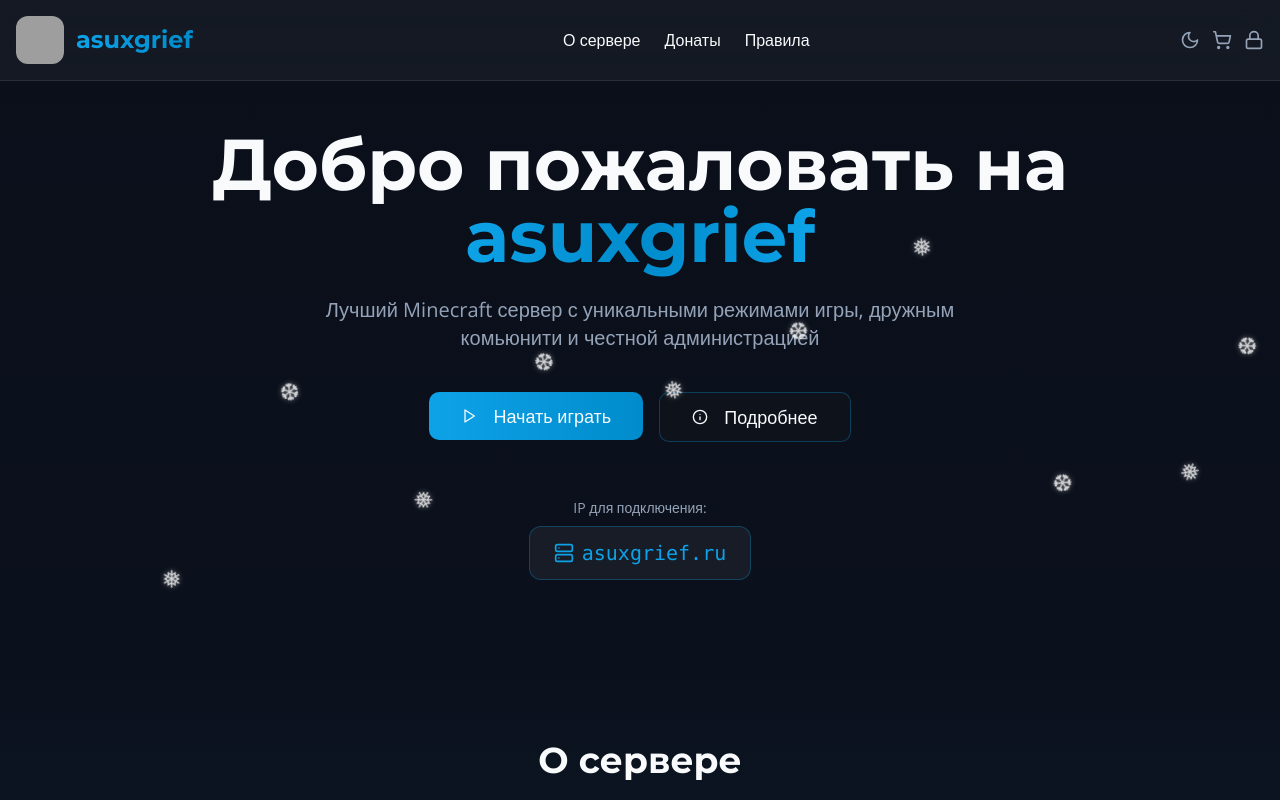
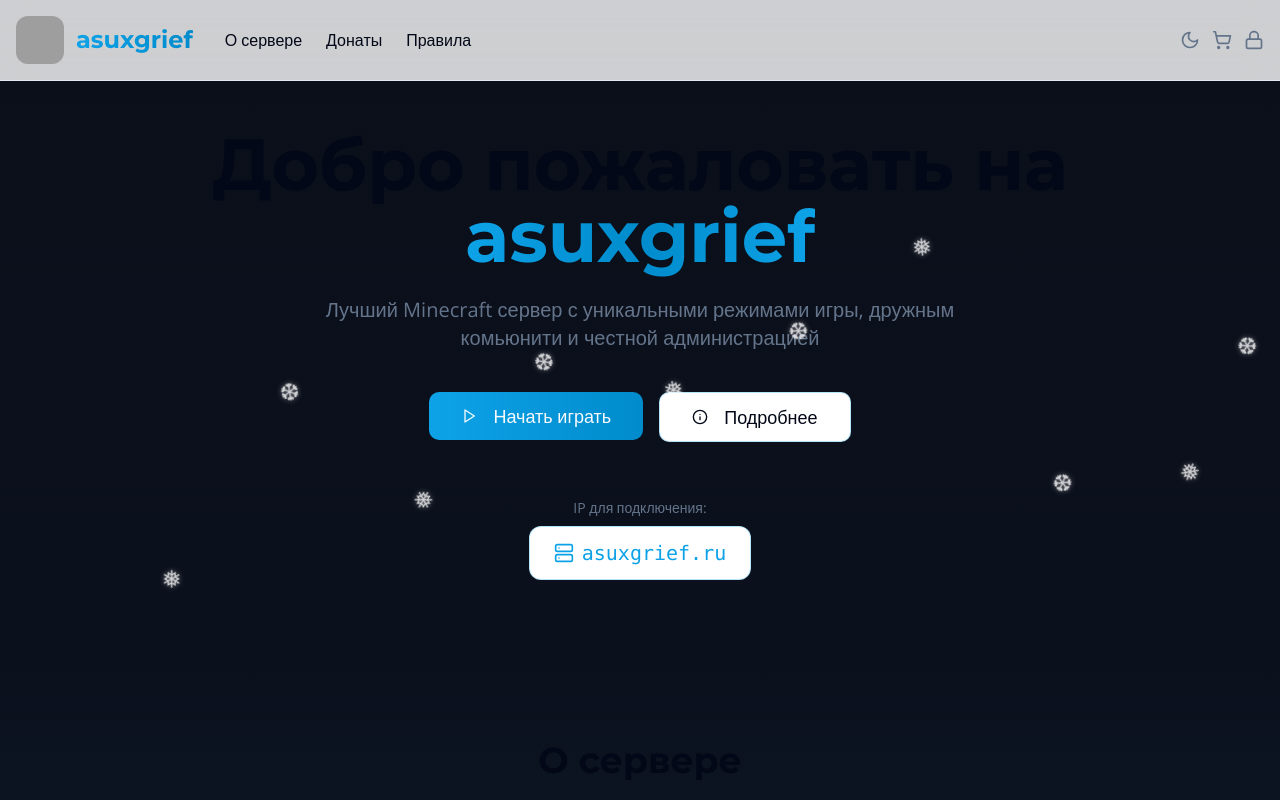
Before and after one commit to pr-poehali-dev/asuxgrief-website-project, a React (Vite) app: page / in a window 1280 px wide. Shown: the top 800 px of the page. Built offline with nearby package versions, Linux system fonts and the light colour scheme; grey boxes are pictures that could not be loaded.

Commit message:
Темизация и рефакторинг дизайна

```diff
--- a/src/index.css
+++ b/src/index.css
@@ -6,6 +6,47 @@
 
 @layer base {
   :root {
+    --background: 0 0% 100%;
+    --foreground: 222.2 84% 4.9%;
+
+    --card: 0 0% 100%;
+    --card-foreground: 222.2 84% 4.9%;
+
+    --popover: 0 0% 100%;
+    --popover-foreground: 222.2 84% 4.9%;
+
+    --primary: 199 89% 48%;
+    --primary-foreground: 210 40% 98%;
+
+    --secondary: 199 100% 40%;
+    --secondary-foreground: 210 40% 98%;
+
+    --muted: 210 40% 96.1%;
+    --muted-foreground: 215.4 16.3% 46.9%;
+
+    --accent: 199 89% 48%;
+    --accent-foreground: 210 40% 98%;
+
+    --destructive: 0 84.2% 60.2%;
+    --destructive-foreground: 210 40% 98%;
+
+    --border: 214.3 31.8% 91.4%;
+    --input: 214.3 31.8% 91.4%;
+    --ring: 199 89% 48%;
+
+    --radius: 0.75rem;
+
+    --sidebar-background: 0 0% 100%;
+    --sidebar-foreground: 222.2 84% 4.9%;
+    --sidebar-primary: 199 89% 48%;
+    --sidebar-primary-foreground: 210 40% 98%;
+    --sidebar-accent: 210 40% 96.1%;
+    --sidebar-accent-foreground: 222.2 84% 4.9%;
+    --sidebar-border: 214.3 31.8% 91.4%;
+    --sidebar-ring: 199 89% 48%;
+  }
+
+  .dark {
     --background: 220 30% 8%;
     --foreground: 210 40% 98%;
 
@@ -33,8 +74,6 @@
     --border: 220 20% 20%;
     --input: 220 20% 20%;
     --ring: 199 89% 48%;
-
-    --radius: 0.75rem;
 
     --sidebar-background: 220 25% 12%;
     --sidebar-foreground: 210 40% 98%;
--- a/src/pages/Index.tsx
+++ b/src/pages/Index.tsx
@@ -234,11 +234,12 @@ const Index = () => {
                 asuxgrief
               </h1>
             </div>
-            <div className="flex-1 flex justify-center gap-6">
+            <div className="flex gap-6 ml-8">
               <a href="#about" className="hover:text-primary transition-all duration-300 hover:scale-110">О сервере</a>
               <a href="#donate" className="hover:text-primary transition-all duration-300 hover:scale-110">Донаты</a>
               <a href="#rules" className="hover:text-primary transition-all duration-300 hover:scale-110">Правила</a>
             </div>
+            <div className="flex-1"></div>
             <div className="flex gap-3 items-center">
               <button
                 onClick={() => setIsDarkMode(!isDarkMode)}
@@ -469,13 +470,6 @@ const Index = () => {
                     </Badge>
                   )}
                   <div className="relative z-10 text-center">
-                    <div className="mb-4 flex justify-center">
-                      <img
-                        src="https://cdn.poehali.dev/projects/98412efd-c0e5-43db-be0c-3b985056cb51/files/beb736df-3613-41cf-94bf-98a68bc62e10.jpg"
-                        alt="Кейс"
-                        className="w-24 h-24 object-contain"
-                      />
-                    </div>
                     <h3 className="text-xl font-bold mb-2 text-white">{caseItem.name}</h3>
                     <div className="mb-4">
                       {caseItem.oldPrice && (
```
